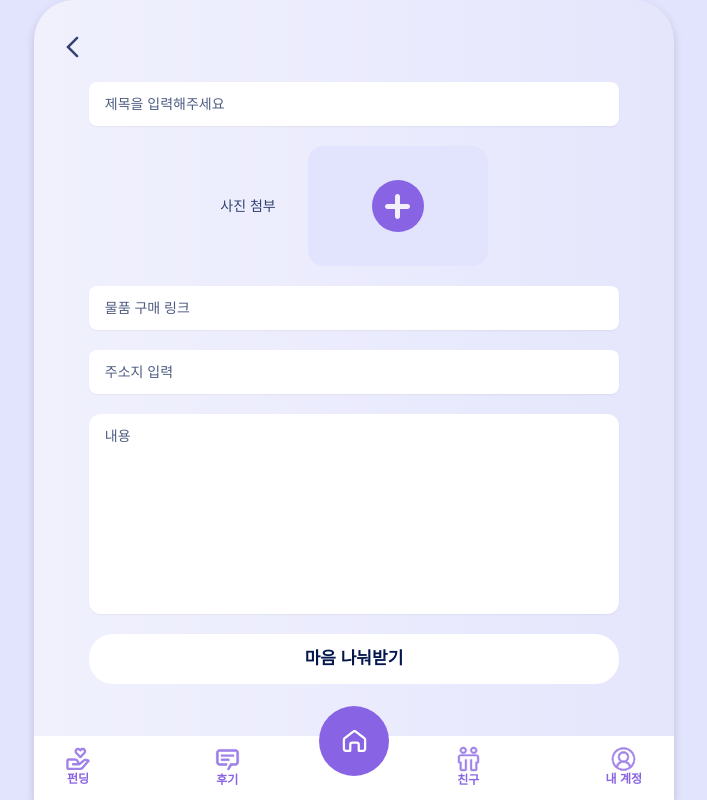
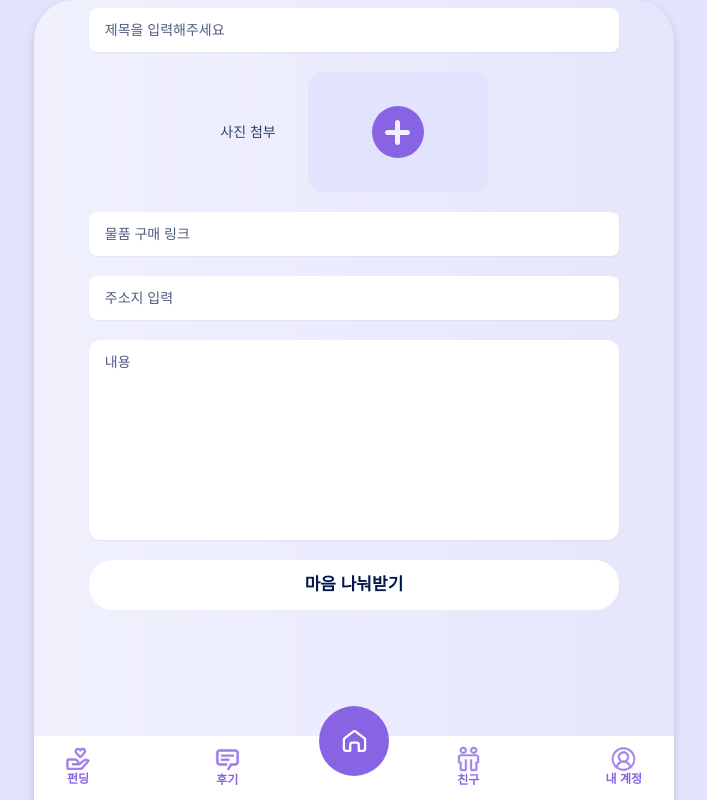
Before and after one commit to 2025-Advanced-Capstone-Chaeum/FE, a Next.js app: page /funding/write in a window 1280 px wide. Shown: the whole page, without its empty margins (286-993 px from the left). Built offline with nearby package versions, Linux system fonts and the light colour scheme; a web font is replaced by a local one.

Commit message:
refactor: 백버튼 제거

```diff
--- a/src/app/(funding)/funding/write/page.tsx
+++ b/src/app/(funding)/funding/write/page.tsx
@@ -2,6 +2,7 @@
 
 import ImageUpload from "@/components/funding/ImageUpload";
 import RegisterConfirmModal from "@/components/funding/RegisterConfirmModal";
+import BackButton from "@/components/ui/BackButton";
 import { Button } from "@/components/ui/button";
 import { Input } from "@/components/ui/input";
 import { Textarea } from "@/components/ui/textarea";
@@ -70,15 +71,7 @@ const FundingWritePage = () => {
 
   return (
     <>
-      <div className="pl-6 pt-8 pb-3">
-        <Image
-          src={"/assets/icons/back.svg"}
-          alt="Back"
-          width={30}
-          height={30}
-          className="cursor-pointer"
-        />
-      </div>
+    {/* Back button 추가 */}
       <div className="flex flex-col p-2 justify-center items-center gap-5">
         <Input
           type="text"
```
